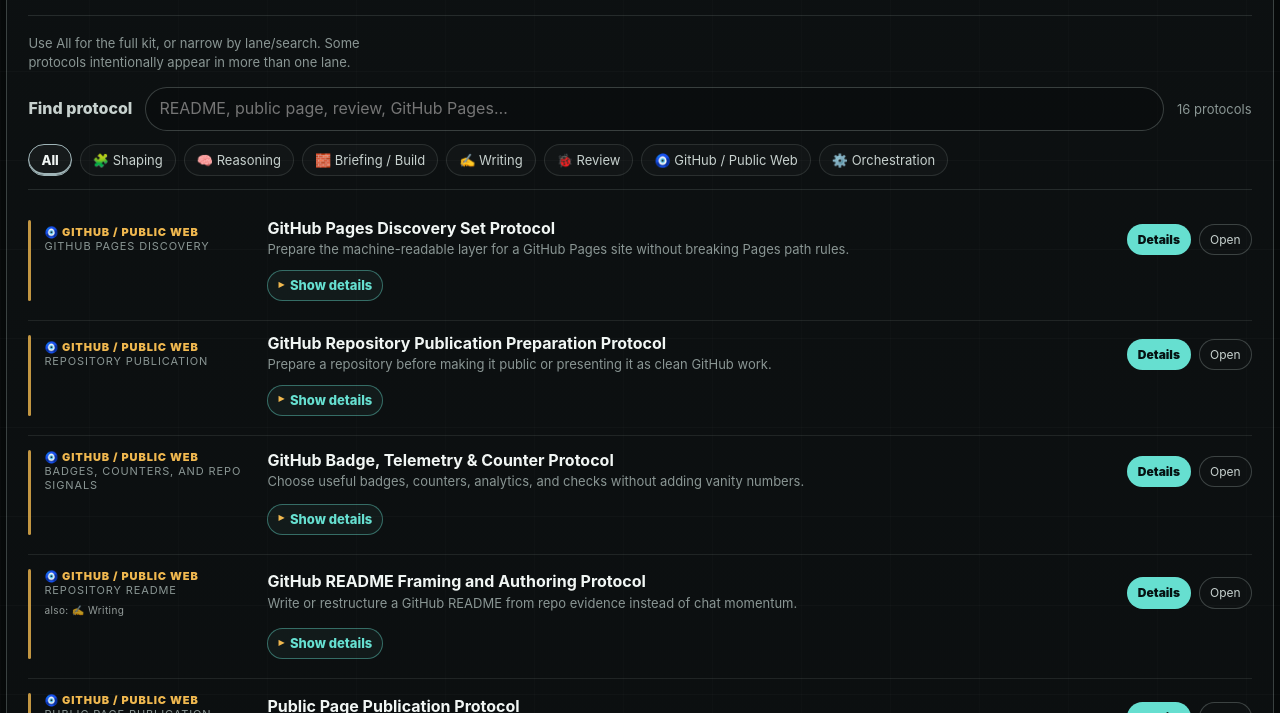
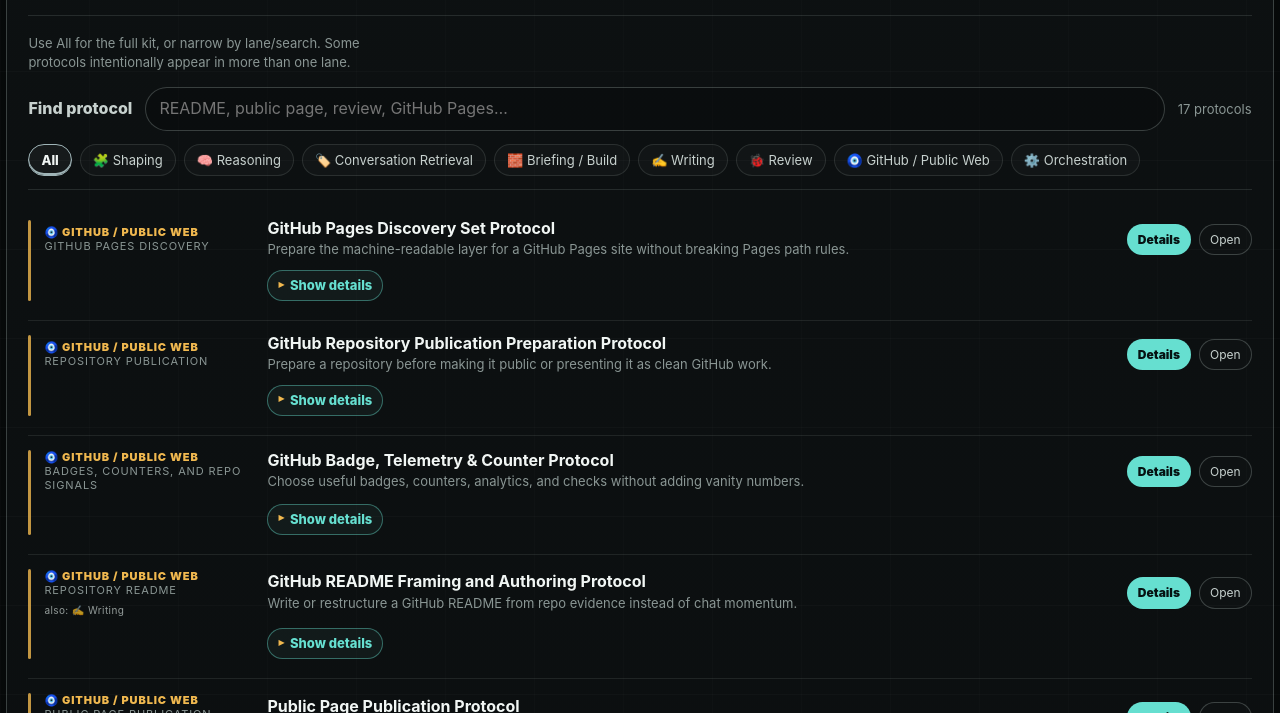
Before and after one commit to XxYouDeaDPunKxX/ai-protocol-kit, a plain HTML site: page index.html in a window 1280 px wide. Both pictures are taken after a click on the link "Protocols". Shown: the part 1976-2689 px from the top of the page. Drawn offline with Linux system fonts and the light colour scheme.

Commit message:
Add Chat Title Protocol to Pages picker

```diff
--- a/app.js
+++ b/app.js
@@ -24,6 +24,7 @@
   function groupKey(group) {
     const value = String(group || "").toLowerCase();
     if (value.includes("github")) return "github";
+    if (value.includes("conversation")) return "conversation";
     if (value.includes("reasoning")) return "reasoning";
     if (value.includes("shaping")) return "shaping";
     if (value.includes("briefing")) return "briefing";
--- a/picker-data.js
+++ b/picker-data.js
@@ -9,6 +9,7 @@
     "All",
     "🧩 Shaping",
     "🧠 Reasoning",
+    "🏷️ Conversation Retrieval",
     "🧱 Briefing / Build",
     "✍️ Writing",
     "🐞 Review",
@@ -81,6 +82,16 @@
           ]
         },
         {
+          "label": "a conversation or chat history",
+          "tags": [
+            "conversation",
+            "chat-history",
+            "transcript",
+            "retrieval-title",
+            "context"
+          ]
+        },
+        {
           "label": "an AI session",
           "tags": [
             "session",
@@ -158,6 +169,16 @@
           ]
         },
         {
+          "label": "the title loses the real conversation",
+          "tags": [
+            "generic-title",
+            "recency-bias",
+            "omitted-topics",
+            "hard-to-retrieve",
+            "multi-topic"
+          ]
+        },
+        {
           "label": "it keeps drifting",
           "tags": [
             "drift",
@@ -291,6 +312,16 @@
             "closure",
             "operational",
             "continuation"
+          ]
+        },
+        {
+          "label": "give it a useful retrieval title",
+          "tags": [
+            "retrieval-title",
+            "grounded-title",
+            "recognizable",
+            "long-term",
+            "conversation-title"
           ]
         },
         {
@@ -1930,6 +1961,102 @@
         "evidence"
       ],
       "groupSortKey": 7
+    },
+    {
+      "id": "chat-title-protocol-v1-2-3",
+      "title": "Chat Title Protocol v1.2.3",
+      "path": "protocols/chat-title-protocol-v1-2-3.md",
+      "url": "https://github.com/XxYouDeaDPunKxX/ai-protocol-kit/blob/main/protocols/chat-title-protocol-v1-2-3.md",
+      "rawUrl": "https://raw.githubusercontent.com/XxYouDeaDPunKxX/ai-protocol-kit/main/protocols/chat-title-protocol-v1-2-3.md",
+      "group": "🏷️ Conversation Retrieval",
+      "category": "Conversation retrieval title",
+      "shortDescription": "Generate a compact, grounded title that keeps a long or multi-topic AI conversation findable.",
+      "useWhen": "Use when an AI chat or conversation transcript needs a stable retrieval title based on the complete available source rather than the opening, latest turn, longest phase, or a generic summary.",
+      "bestFor": [
+        "long AI conversations",
+        "multi-phase chat histories",
+        "multi-topic conversations",
+        "stable archive and sidebar titles",
+        "local or corpus-aware title generation"
+      ],
+      "notFor": [
+        "article or document headlines",
+        "marketing copy",
+        "creative naming without source grounding",
+        "conversation summaries",
+        "platforms that cannot expose the available transcript"
+      ],
+      "needs": [
+        "the complete available conversation transcript",
+        "the protocol invoked after the source conversation",
+        "a local or corpus execution choice",
+        "a test or apply output choice"
+      ],
+      "outputMode": "One grounded retrieval title, or a test set with valid alternatives, topology, segment count, and flags.",
+      "searchKeywords": [
+        "chat title",
+        "conversation title",
+        "retrieval title",
+        "conversation archive",
+        "chat history",
+        "transcript",
+        "multi-topic chat",
+        "recency bias",
+        "opening bias",
+        "grounded title",
+        "ChatGPT title",
+        "Claude conversation",
+        "Gemini chat",
+        "AI chat"
+      ],
+      "primaryTags": [
+        "conversation",
+        "chat-history",
+        "transcript",
+        "retrieval-title",
+        "conversation-title",
+        "grounded-title",
+        "generic-title",
+        "recency-bias",
+        "omitted-topics",
+        "hard-to-retrieve",
+        "multi-topic"
+      ],
+      "secondaryTags": [
+        "context",
+        "recognizable",
+        "long-term",
+        "session",
+        "structure",
+        "archive",
+        "organization",
+        "complete-source"
+      ],
+      "avoidTags": [
+        "marketing-copy",
+        "article-title",
+        "creative-title",
+        "summary-only"
+      ],
+      "companions": [],
+      "order": 17,
+      "contextRequired": true,
+      "contextTags": [
+        "conversation",
+        "chat-history",
+        "transcript",
+        "retrieval-title",
+        "conversation-title",
+        "multi-topic"
+      ],
+      "intentTags": [
+        "retrieval-title",
+        "grounded-title",
+        "recognizable",
+        "long-term",
+        "conversation-title"
+      ],
+      "groupSortKey": 8
     }
   ],
   "scoring": {
--- a/style.css
+++ b/style.css
@@ -743,6 +743,7 @@
   --group-review: #ff9ab3;
   --group-github: #f0b84f;
   --group-orchestration: #78aaff;
+  --group-conversation: #d0e66f;
   --group-neutral: #9fb4b7;
 }
 
@@ -830,6 +831,7 @@
 .group-review { --row-accent: var(--group-review); --chip-accent: var(--group-review); }
 .group-github { --row-accent: var(--group-github); --chip-accent: var(--group-github); }
 .group-orchestration { --row-accent: var(--group-orchestration); --chip-accent: var(--group-orchestration); }
+.group-conversation { --row-accent: var(--group-conversation); --chip-accent: var(--group-conversation); }
 .group-neutral { --row-accent: var(--group-neutral); --chip-accent: var(--group-neutral); }
 
 .group-chip {
```
Also changed, not shown: raw-manifest.json (+9 -0 lines), llms.txt, 1 other file.
